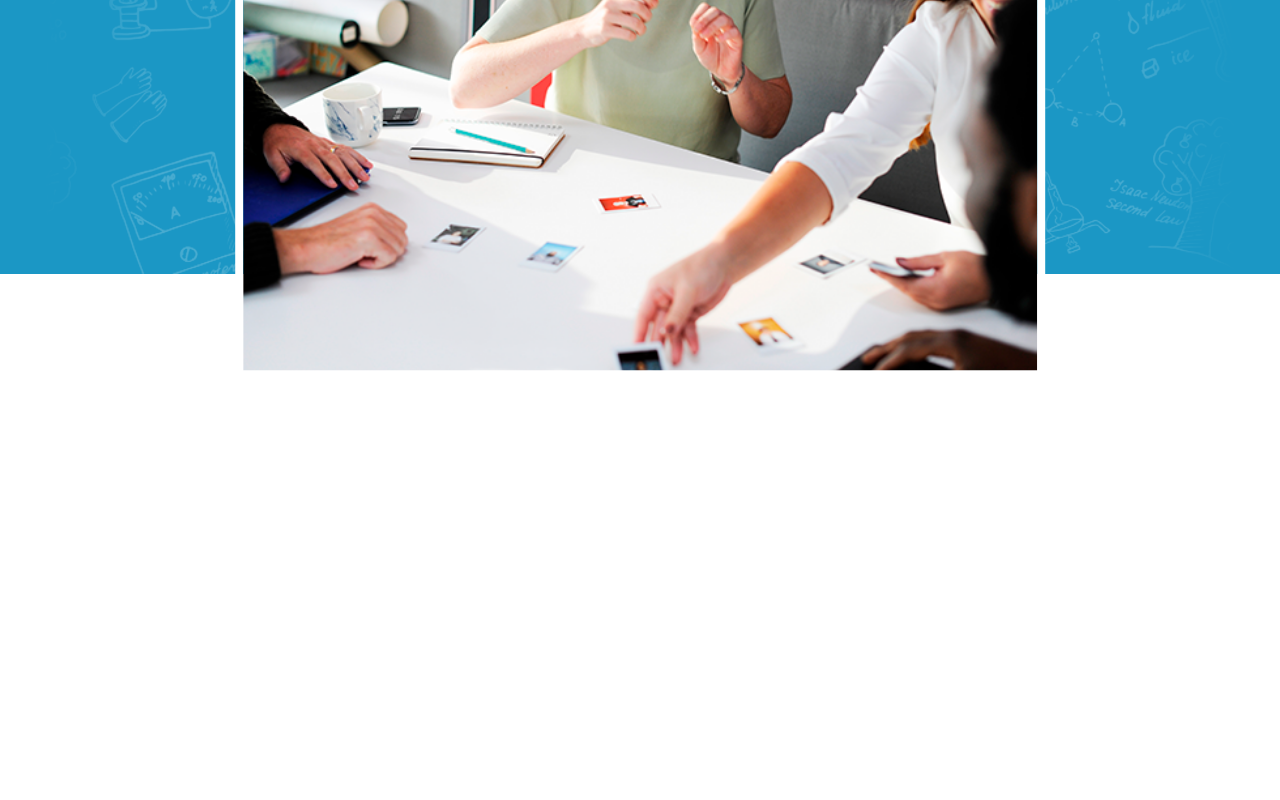
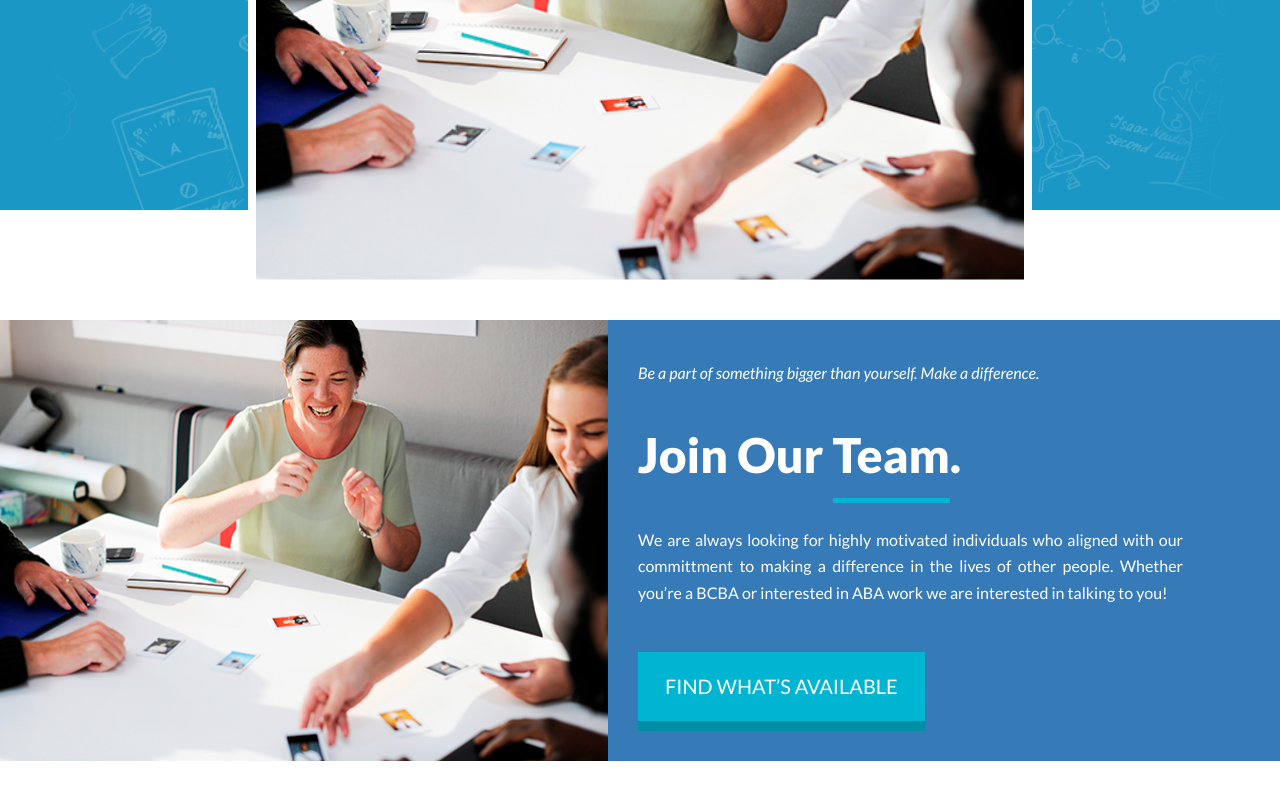
Before and after one commit to SashaSohrabi/McGrew-Behavior-Services, a plain HTML site: page src/index.html in a window 1280 px wide. Shown: the part 2168-2968 px from the top of the page. Before the commit the page ends 2546 px from the top, so only its background shows below. Drawn offline with nearby package versions, Linux system fonts and the light colour scheme; files that its build step writes are made by us from their sources.

Commit message:
team section.

```diff
--- a/src/index.html
+++ b/src/index.html
@@ -178,6 +178,25 @@
          <img src="images/welcome__bg.jpg" alt="slide-3" class="slider__item">
         </div>
     </section>
+    <section class="team">
+        <img class="team__img" src="images/team.png" alt="join our team" />
+        <div class="team__message">
+            <p class="team__text team__text--cursive">
+                Be a part of something bigger than yourself. Make a
+                difference.
+            </p>
+            <h3 class="main__title team__title">
+                join our <span class="underline">team</span>.
+            </h3>
+            <p class="team__text">
+                We are always looking for highly motivated individuals who
+                aligned with our committment to making a difference in the
+                lives of other people. Whether you’re a BCBA or interested
+                in ABA work we are interested in talking to you!
+            </p>
+            <a class="button">FIND WHAT’S AVAILABLE</a>
+        </div>
+    </section>
 
 
     <script src="//ajax.googleapis.com/ajax/libs/jquery/3.1.0/jquery.min.js"></script>
--- a/src/sass/sections/_slider.scss
+++ b/src/sass/sections/_slider.scss
@@ -1,20 +1,20 @@
 .slider {
   background: #1b97c5 url("../images/slider__bg.png") 50% 100% no-repeat;
-  height: 50vw;
+  height: 45vw;
   position: relative;
   &__box {
     border: 8px solid $white;
     overflow: hidden;
-    width: 62%;
-    max-height: 505px;
+    width: 60%;
+    max-height: 500px;
     position: absolute;
     left: 50%;
     bottom: 0;
-    transform: translate(-50%, 20%);
+    transform: translate(-50%, 15%);
   }
   &__item {
     width: 100%;
-    height: 200%;
+    height: 100%;
     margin-top: -55px;
   }
 }
--- /dev/null
+++ b/src/sass/sections/_team.scss
@@ -0,0 +1,39 @@
+.team {
+  display: flex;
+  margin: 110px 0 60px 0;
+  background: #367ab7;
+  &__img {
+    width: 50%;
+    align-self: stretch;
+    object-fit: cover;
+  }
+  &__message {
+    padding: 40px 97px 40px 30px;
+    flex: 50%;
+  }
+  &__text {
+    color: $white;
+    font-size: 1rem;
+    line-height: 1.667;
+    text-align: justify;
+    margin: 45px 0;
+    &--cursive {
+      font-style: italic;
+      margin: 0 0 40px 0;
+    }
+  }
+  &__title {
+    text-transform: capitalize;
+    & .underline::after {
+      display: block;
+      bottom: -20px;
+    }
+  }
+  & .button {
+    padding: 23px 27px;
+    background-color: #00b5d2;
+    &::after {
+      background-color: #008ea5;
+    }
+  }
+}
--- a/src/sass/style.scss
+++ b/src/sass/style.scss
@@ -12,3 +12,4 @@
 @import "sections/support";
 @import "sections/help";
 @import "sections/slider";
+@import "sections/team";
```
Also changed, not shown: build/index.html (+1 -1 lines), build/css/bundle.css, src/css/style.css.
